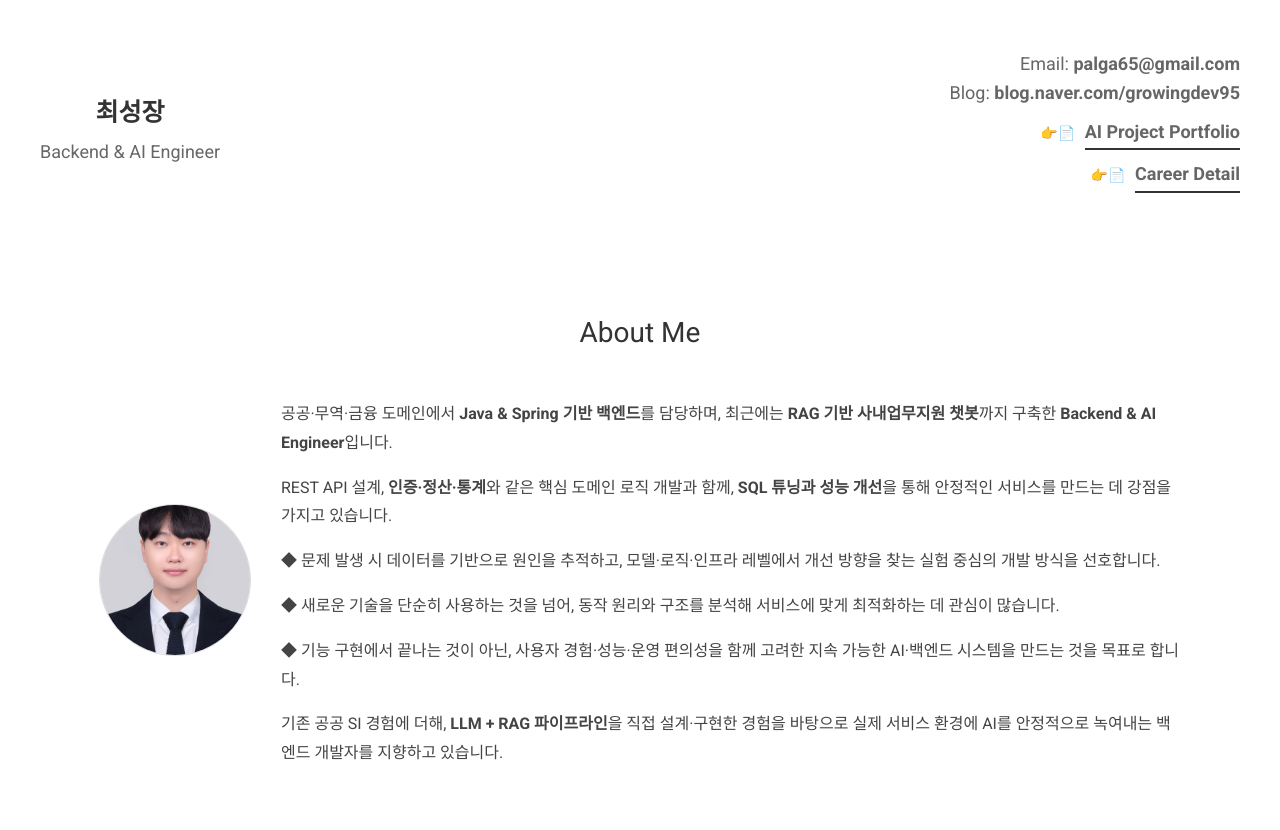
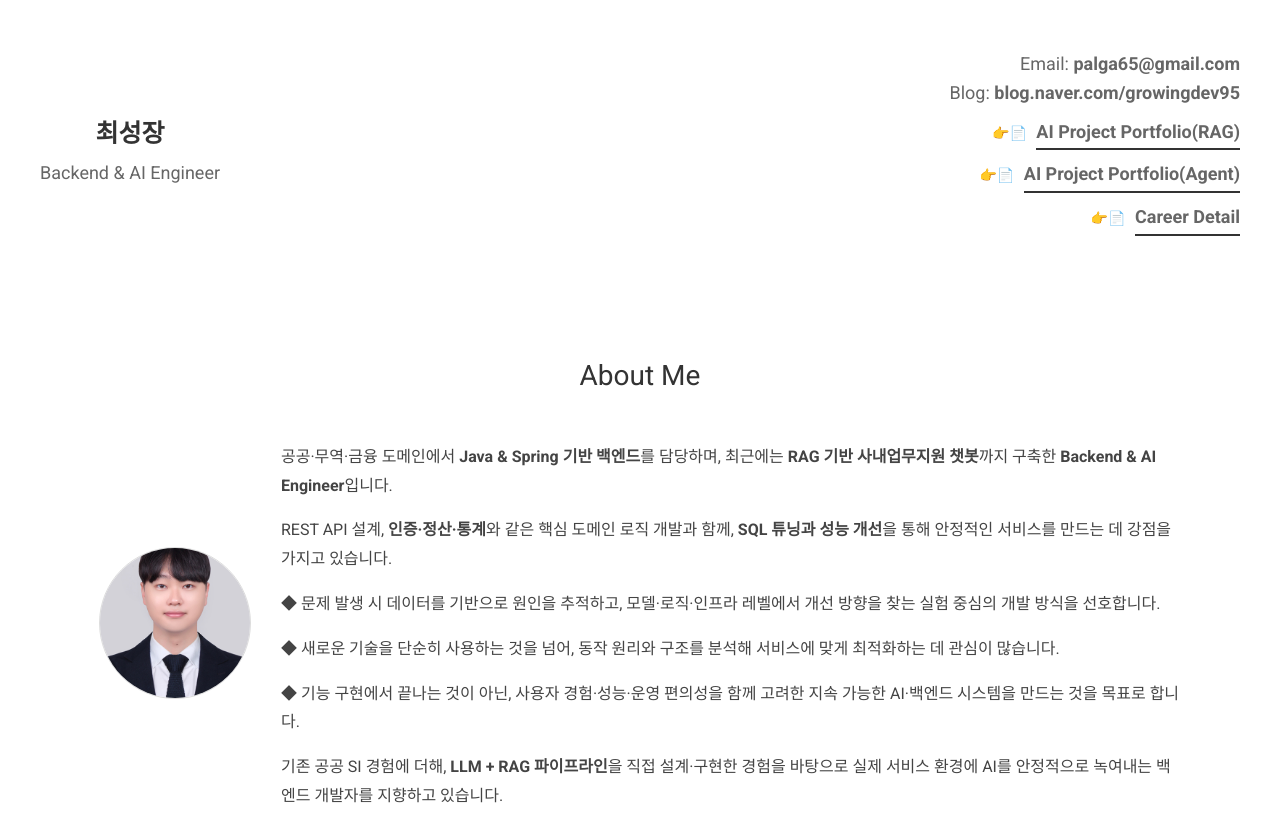
Before and after one commit to GrowingChoi/growingchoi.github.io, a plain HTML site: page index.html in a window 1280 px wide. Shown: the top 830 px of the page. Drawn offline with Linux system fonts and the light colour scheme.

Commit message:
agent포트폴리오 업로드

```diff
--- a/index.html
+++ b/index.html
@@ -218,7 +218,13 @@
             <p>
                 <span style="font-size:14px; margin-right:5px;">👉📄</span>
                 <a href="resume/Project_Portfolio.pdf" download class="portfolio-link">
-                    AI Project Portfolio
+                    AI Project Portfolio(RAG)
+                </a>
+            </p>
+            <p>
+                <span style="font-size:14px; margin-right:5px;">👉📄</span>
+                <a href="resume/project_portfolio_agent.pdf" download class="portfolio-link">
+                    AI Project Portfolio(Agent)
                 </a>
             </p>
             <!-- 세부 경력기술서 PDF -->
```
Also changed, not shown: 1 other file.
